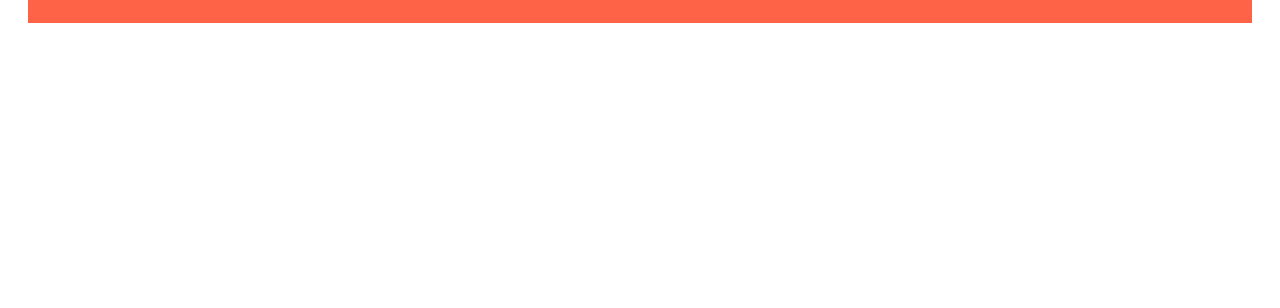
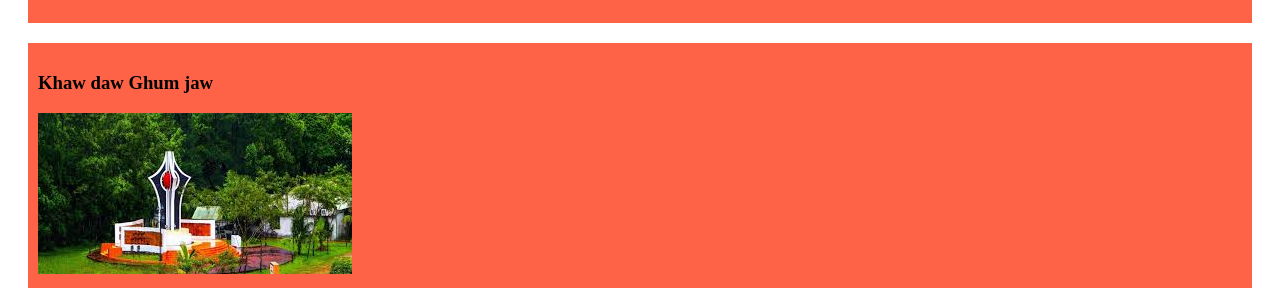
Before and after one commit to MuqtadirChowdhury/my-first-github-report, a plain HTML site: page index.html in a window 1280 px wide. Shown: the part 643-951 px from the top of the page. Before the commit the page ends 800 px from the top, so only its background shows below. Drawn offline with Linux system fonts and the light colour scheme.

Commit message:
picture added

```diff
--- a/index.html
+++ b/index.html
@@ -30,6 +30,10 @@
             <li>git push</li>
         </ol>
     </div>
+    <div>
+        <h3> Khaw daw Ghum jaw</h3>
+        <img src="imgs/nstu.jpeg"
+    </div>
 
 </body>
 </html>
```
Also changed, not shown: imgs/nstu.jpeg (added).
